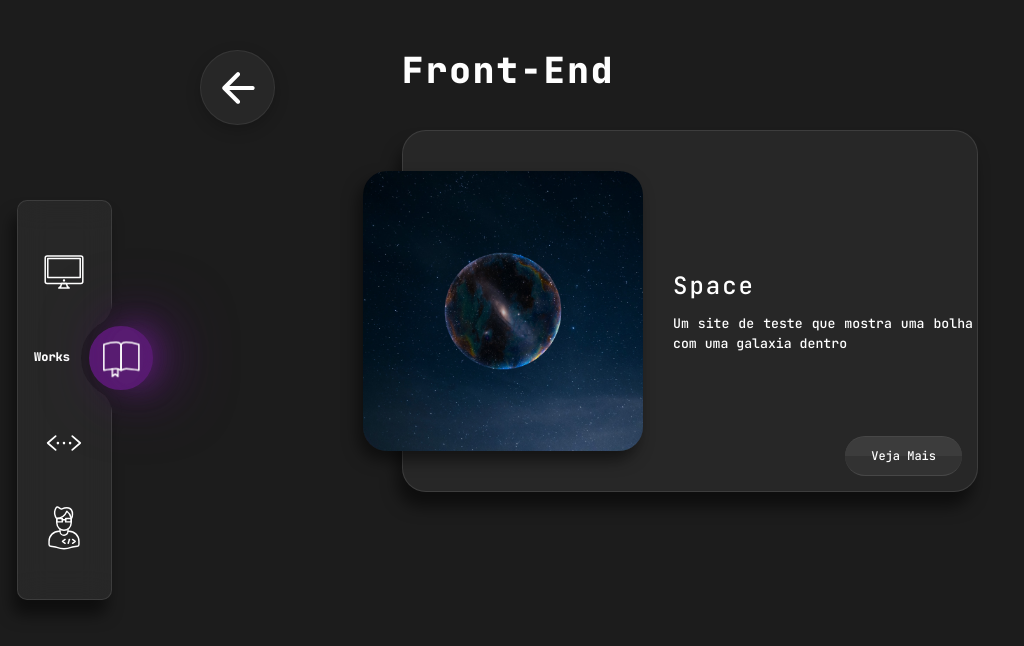
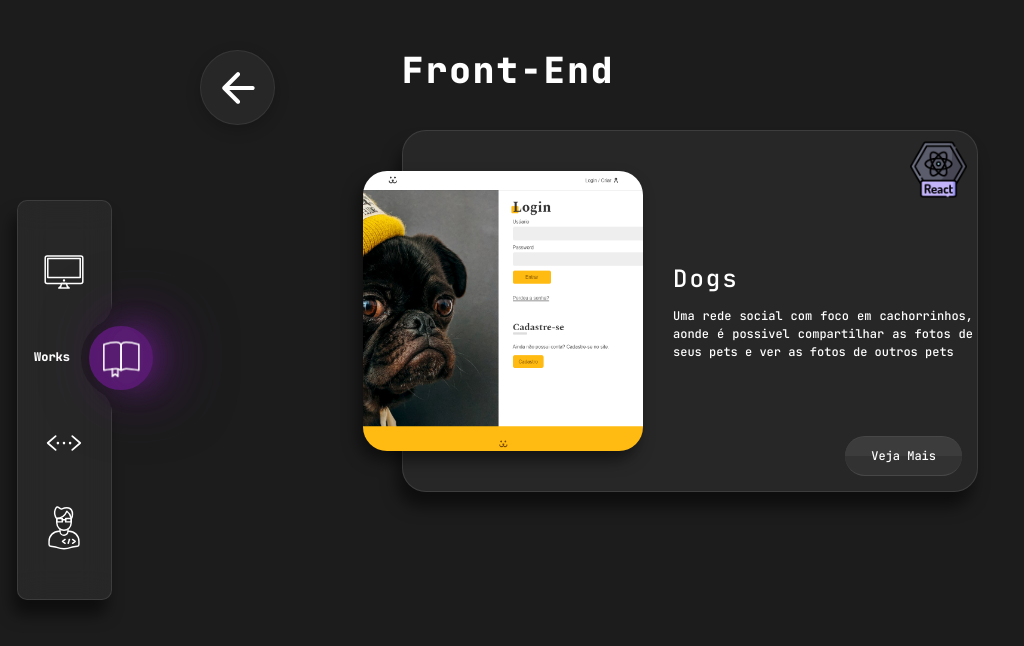
Before and after one commit to lothllann/Portfolio, a React (Vite) app: page /port/front in a window 1280 px wide. Shown: the top 646 px of the page, without its empty margins (0-1024 px from the left). Built offline with nearby package versions, Linux system fonts and the light colour scheme.

Commit message:
card de site

```diff
--- a/src/components/card/SiteCard.css
+++ b/src/components/card/SiteCard.css
@@ -6,13 +6,13 @@
   display: flex;
   position: relative;
   align-items: center;
+  min-width: 350px ;
   width: 45vw;
   max-width: 650px;
   padding: 40px 30px 40px 20px;
   background: rgba(255, 255, 255, 0.05);
   border: 1px solid rgba(255, 255, 255, 0.1);
   box-shadow: -5px 15px 15px rgba(0, 0, 0, 0.5);
-  backdrop-filter: blur(15px);
   border-radius: 24px;
   -webkit-border-radius: 24px;
   -moz-border-radius: 24px;
@@ -20,7 +20,7 @@
   -o-border-radius: 24px;
 }
 
-.siteCard img {
+.siteCard > img {
   max-width: 280px;
   width: 28vw;
   height:35vh;
@@ -74,9 +74,19 @@
 }
 
 .siteCard p {
-  font-size: 1.1em;
+  font-size: 1.0em;
   text-align: justify;
+
   margin-top: 10px;
+}
+
+.languageSite {
+  position: absolute;
+  top: 10px;
+  right: 10px;
+  width: 10%;
+  height: 10%;
+  object-fit: cover;
 }
 
 @media (width <=890px) {
--- a/src/components/card/SiteCard.tsx
+++ b/src/components/card/SiteCard.tsx
@@ -3,10 +3,11 @@ import './SiteCard.css'
 interface Props {
   srcImg: string,
   description: string,
-  title: string
+  title: string,
+  featured: string
 }
 
-const SiteCard = ({srcImg, title, description}: Props) => {
+const SiteCard = ({srcImg, title, description, featured}: Props) => {
   return (
     <div className='siteCard'>
       <img src={srcImg} alt="space" />
@@ -14,7 +15,9 @@ const SiteCard = ({srcImg, title, description}: Props) => {
         <h1>{title}</h1>
         <p>{description}</p>
         <button>Veja Mais</button>
+
       </div>
+      <div className='languageSite'><img src={featured} alt="principal linguagem de programação do site" /></div>
     </div>
   )
 }
--- a/src/components/portfolio/Front_End.tsx
+++ b/src/components/portfolio/Front_End.tsx
@@ -9,7 +9,7 @@ export const Front_End = () => {
       <Btn_Back/>
       <h1 className="text-4xl font-extrabold mb-10">Front-End</h1>
       {site.map((i, index)=>(
-        <SiteCard key={index} description={i.description} title={i.titulo} srcImg={i.srcImg}/>
+        <SiteCard key={index} description={i.description} title={i.titulo} srcImg={i.srcImg} featured={i.srcImgFeatured}/>
       ))}
 
     </section>
--- a/src/utils/sites.tsx
+++ b/src/utils/sites.tsx
@@ -1,9 +1,11 @@
-import space  from "../assets/space.jpg";
+import dogs from "../assets/Dogs.png";
+import react from "../assets/react.png";
 
 export const site =[
 {
-  titulo: 'Space',
-  description:' Um site de teste que mostra uma bolha com uma galaxia dentro',
-  srcImg: space,
+  titulo: 'Dogs',
+  description:'Uma rede social com foco em cachorrinhos, aonde é possivel compartilhar as fotos de seus pets e ver as fotos de outros pets',
+  srcImg: dogs,
+  srcImgFeatured: react,
 }
 ]
```
Also changed, not shown: src/assets/Dogs.png (added).
